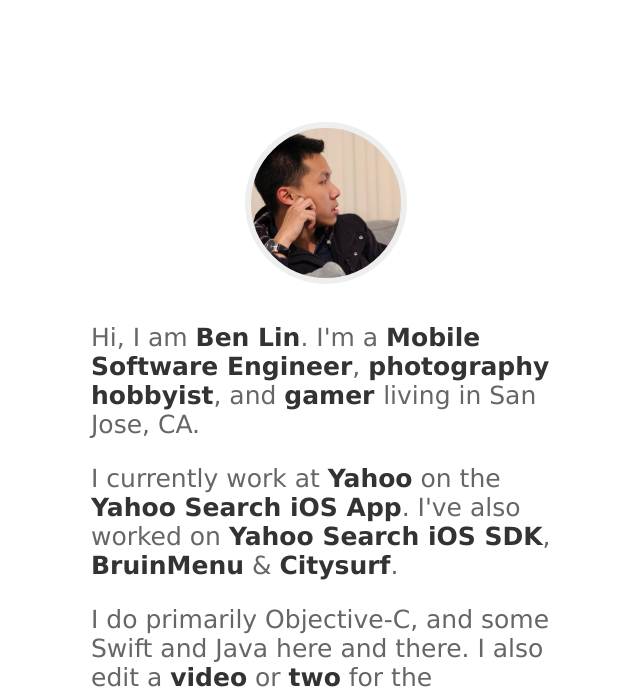
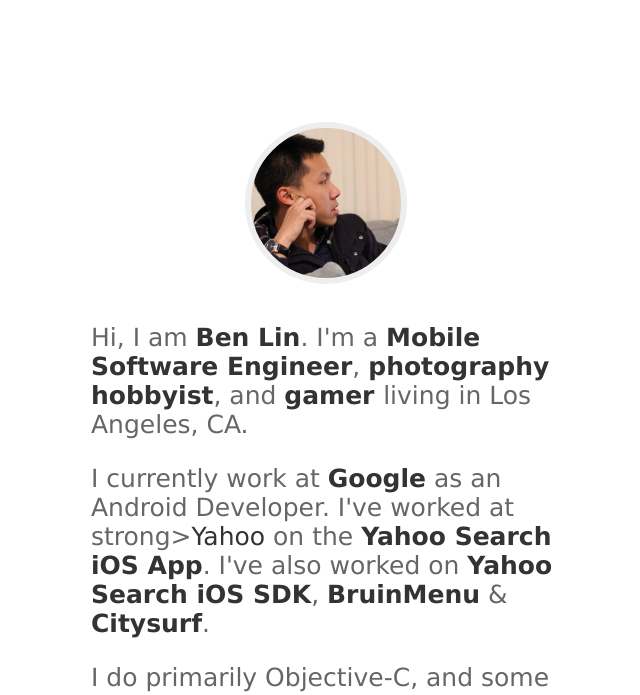
Before and after one commit to st40611/st40611.github.io, a plain HTML site: page index.html in a window 1280 px wide. Shown: the top 695 px of the page, without its empty margins (324-964 px from the left). Drawn offline with Linux system fonts and the light colour scheme.

Commit message:
updating my job

```diff
--- a/index.html
+++ b/index.html
@@ -175,6 +175,10 @@
 			color: #400090;
 		}
 
+		#google-link:hover {
+			color: #d50f25;
+		}
+
 		#bruinmenu-link:hover,
 		#citysurf-link:hover {
 			color: #00ACEE;
@@ -317,10 +321,10 @@
 <body>
 	<h1>Benjamin Lin</h1>
 	<p>
-		Hi, I am <strong><a href="https://www.facebook.com/ben.lin.752" id="facebook-link" target="_blank">Ben Lin</a></strong>. I'm a <strong><a href="http://www.github.com/st40611" target="_blank" id="github-link">Mobile Software Engineer</a></strong>, <strong><a href="https://www.flickr.com/photos/98189290@N06/" target="_blank" id="dribbble-link">photography hobbyist</a></strong>, and <strong><a href="http://www.twitter.com/st40611" target="_blank" id="twitter-link">gamer </a></strong> living in San Jose, CA.
+		Hi, I am <strong><a href="https://www.facebook.com/ben.lin.752" id="facebook-link" target="_blank">Ben Lin</a></strong>. I'm a <strong><a href="http://www.github.com/st40611" target="_blank" id="github-link">Mobile Software Engineer</a></strong>, <strong><a href="https://www.flickr.com/photos/98189290@N06/" target="_blank" id="dribbble-link">photography hobbyist</a></strong>, and <strong><a href="http://www.twitter.com/st40611" target="_blank" id="twitter-link">gamer </a></strong> living in Los Angeles, CA.
 	</p>
 	<p>
-		I currently work at <strong><a href="http://www.yahoo.com" target="_blank" id="yahoo-link">Yahoo</a></strong> on the <strong><a href="https://itunes.apple.com/us/app/yahoo-search/id361071600?mt=8" target="_blank" id="yahoo-link">Yahoo Search iOS App</a></strong>. I've also worked on <strong><a href="https://github.com/yahoo/searchsdk-ios" target="_blank" id="searchsdkios-link">Yahoo Search iOS SDK</a></strong>, <strong><a href="https://github.com/st40611/bruinmenu" target="_blank" id="bruinmenu-link">BruinMenu</a></strong> & <strong><a href="https://github.com/danielduan/CitySurf" target="_blank" id="citysurf-link">Citysurf</a></strong>.
+		I currently work at <strong><a href="http://www.google.com" target="_blank" id="google-link">Google</a></strong> as an Android Developer. I've worked at strong><a href="http://www.google.com" target="_blank" id="yahoo-link">Yahoo</a></strong> on the <strong><a href="https://itunes.apple.com/us/app/yahoo-search/id361071600?mt=8" target="_blank" id="yahoo-link">Yahoo Search iOS App</a></strong>. I've also worked on <strong><a href="https://github.com/yahoo/searchsdk-ios" target="_blank" id="searchsdkios-link">Yahoo Search iOS SDK</a></strong>, <strong><a href="https://github.com/st40611/bruinmenu" target="_blank" id="bruinmenu-link">BruinMenu</a></strong> & <strong><a href="https://github.com/danielduan/CitySurf" target="_blank" id="citysurf-link">Citysurf</a></strong>.
 	</p>
 	<p>
 		I do primarily Objective-C, and some Swift and Java here and there. I also edit a <strong><a href="https://www.youtube.com/watch?v=3KVGAz75ebw" target="_blank" id="video-link">video</a></strong> or <strong><a href="https://www.youtube.com/watch?v=miSe3yvul3A" target="_blank" id="video-link">two</a></strong> for the Taiwanese American community.
```
